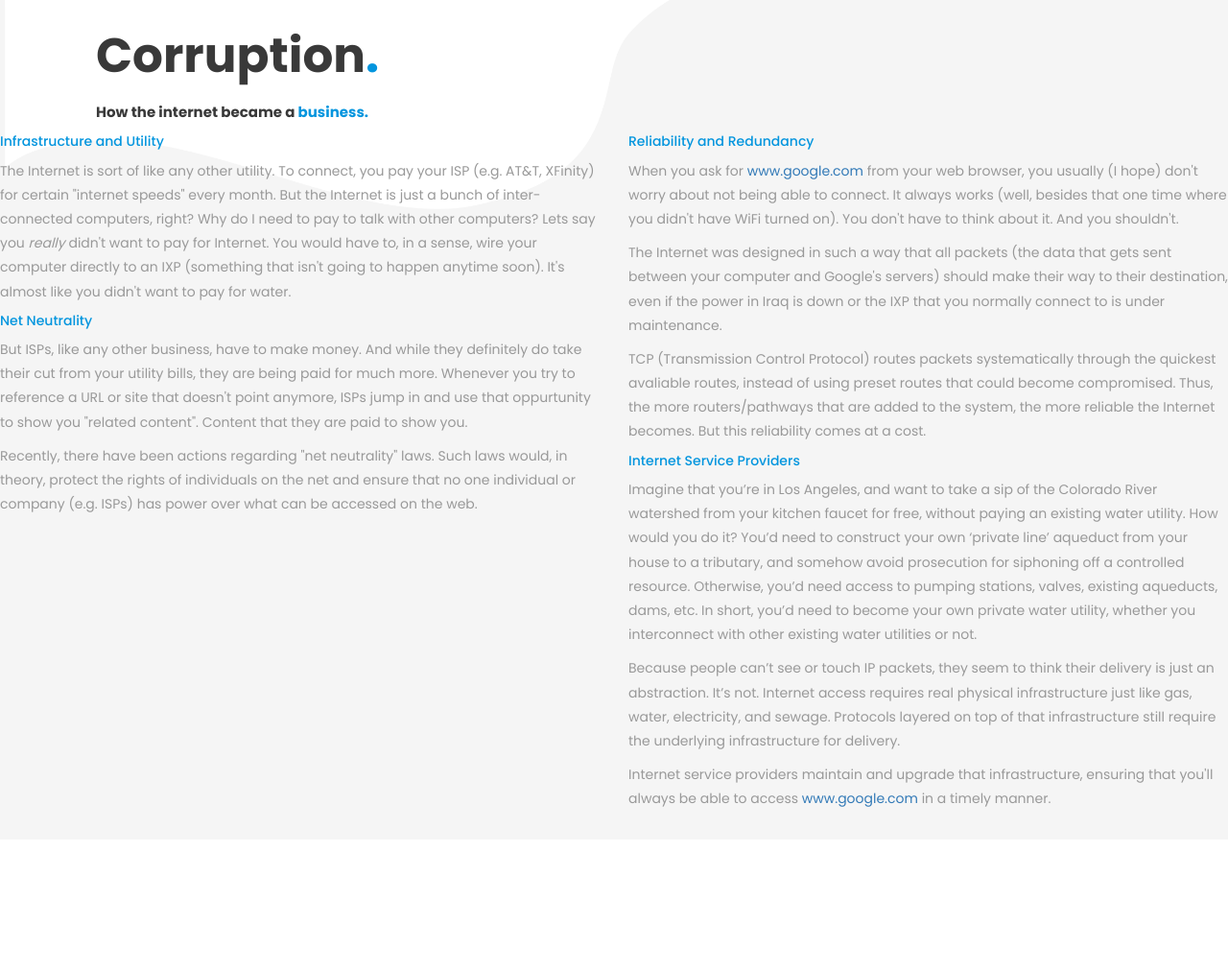
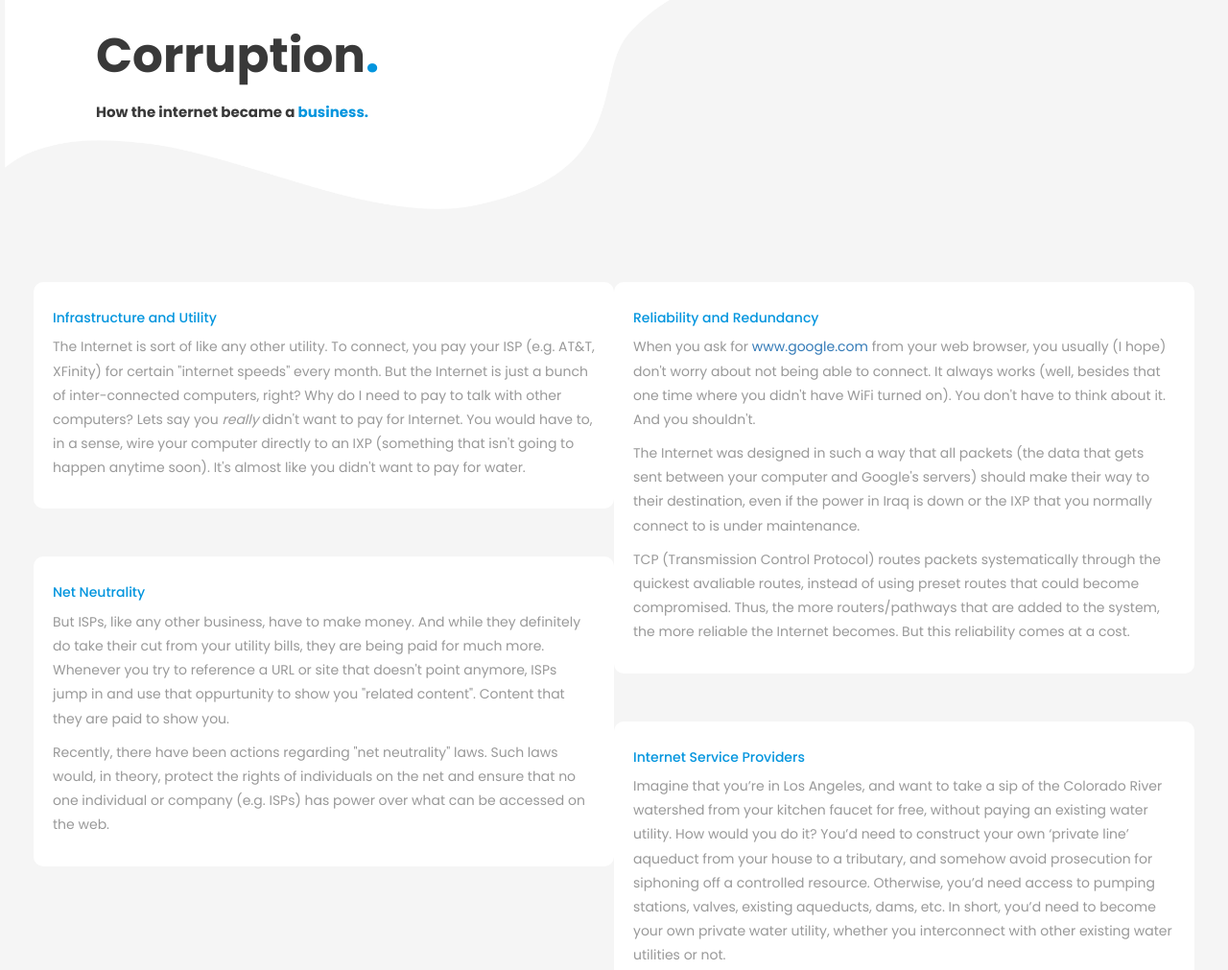
Before and after one commit to nicholaschiang/hist-website, a plain HTML site: page index.html in a window 1280 px wide. Shown: the part 4720-5731 px from the top of the page at 96% size. Drawn offline with nearby package versions, Linux system fonts and the light colour scheme; files whose address does not match are found by name.

Commit message:
Update style.css

```diff
--- a/styles/style.css
+++ b/styles/style.css
@@ -119,15 +119,15 @@ h5 {
     padding-bottom: 20px;
 }
 
-#corruption .md-col-6 {
+#corruption .col-md-6 {
     padding: 0px !important;
 }
 
-#corruption .md-col-6 .text-box:first-child {
+#corruption .col-md-6 .text-box:first-child {
     margin-top: 25% !important;
 }
 
-#corruption .mdc-col-6:first-child .text-box {
+#corruption .col-md-6:first-child .text-box {
     border-radius: 10px;
     background: #fff;
     padding: 20px;
@@ -135,7 +135,7 @@ h5 {
     margin-bottom: 50px;
 }
 
-#corruption .mdc-col-6:last-child .text-box {
+#corruption .col-md-6:last-child .text-box {
     border-radius: 10px;
     background: #fff;
     padding: 20px;
```
